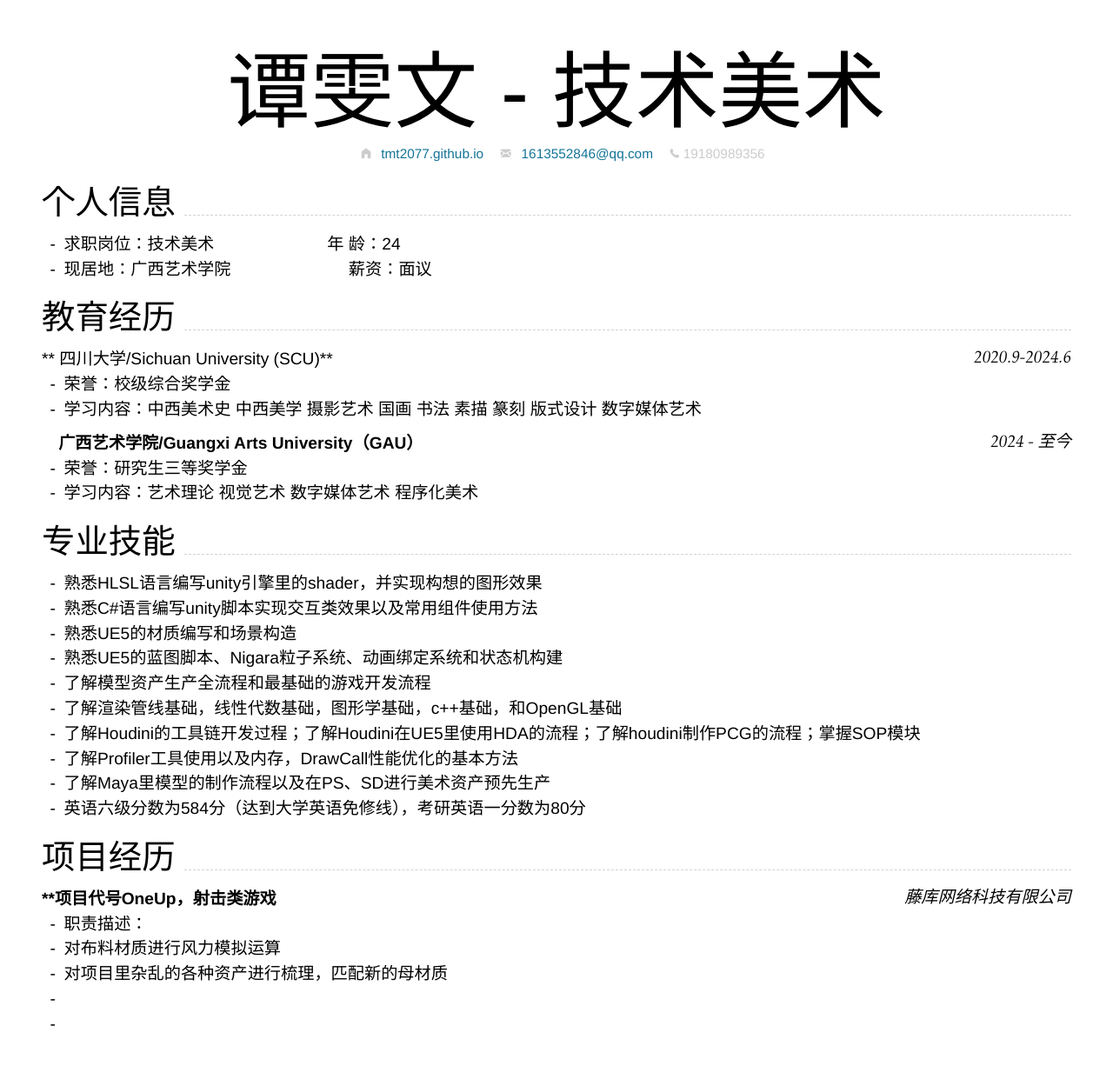
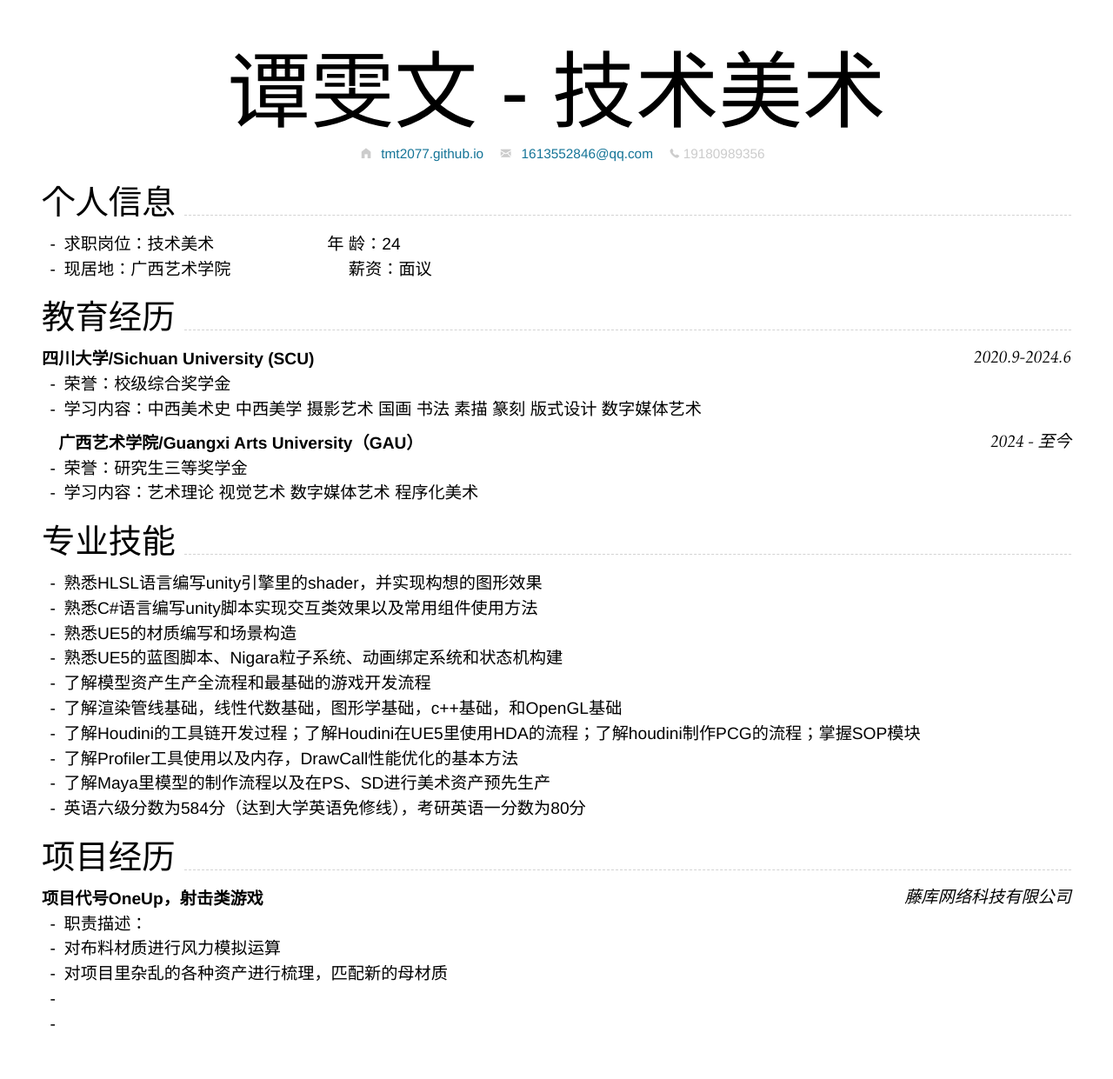
Before and after one commit to tmt2077/tmt2077.github.io, a Jekyll site: the page built from index.md, in a window 1280 px wide. Shown: the whole page at 87% size. Built offline with Jekyll 4.4.1, drawn with Linux system fonts in a browser that asks for light colours; nearby versions of some CDN libraries.

```diff
--- a/index.md
+++ b/index.md
@@ -34,7 +34,7 @@ Supported arguments:
 
 ## 教育经历
 
-### **  四川大学/Sichuan University (SCU)** `2020.9-2024.6`
+### **四川大学/Sichuan University (SCU)** `2020.9-2024.6`
 - 荣誉：校级综合奖学金
 - 学习内容：中西美术史 中西美学 摄影艺术 国画 书法 素描 篆刻 版式设计 数字媒体艺术
 ### **广西艺术学院/Guangxi Arts University（GAU）** `2024 - 至今`
@@ -55,7 +55,7 @@ Supported arguments:
 * 英语六级分数为584分（达到大学英语免修线），考研英语一分数为80分
 
 ## 项目经历
-### ****项目代号OneUp，射击类游戏** `藤库网络科技有限公司`
+### **项目代号OneUp，射击类游戏** `藤库网络科技有限公司`
 * 职责描述：
 *   对布料材质进行风力模拟运算
 *   对项目里杂乱的各种资产进行梳理，匹配新的母材质
```
